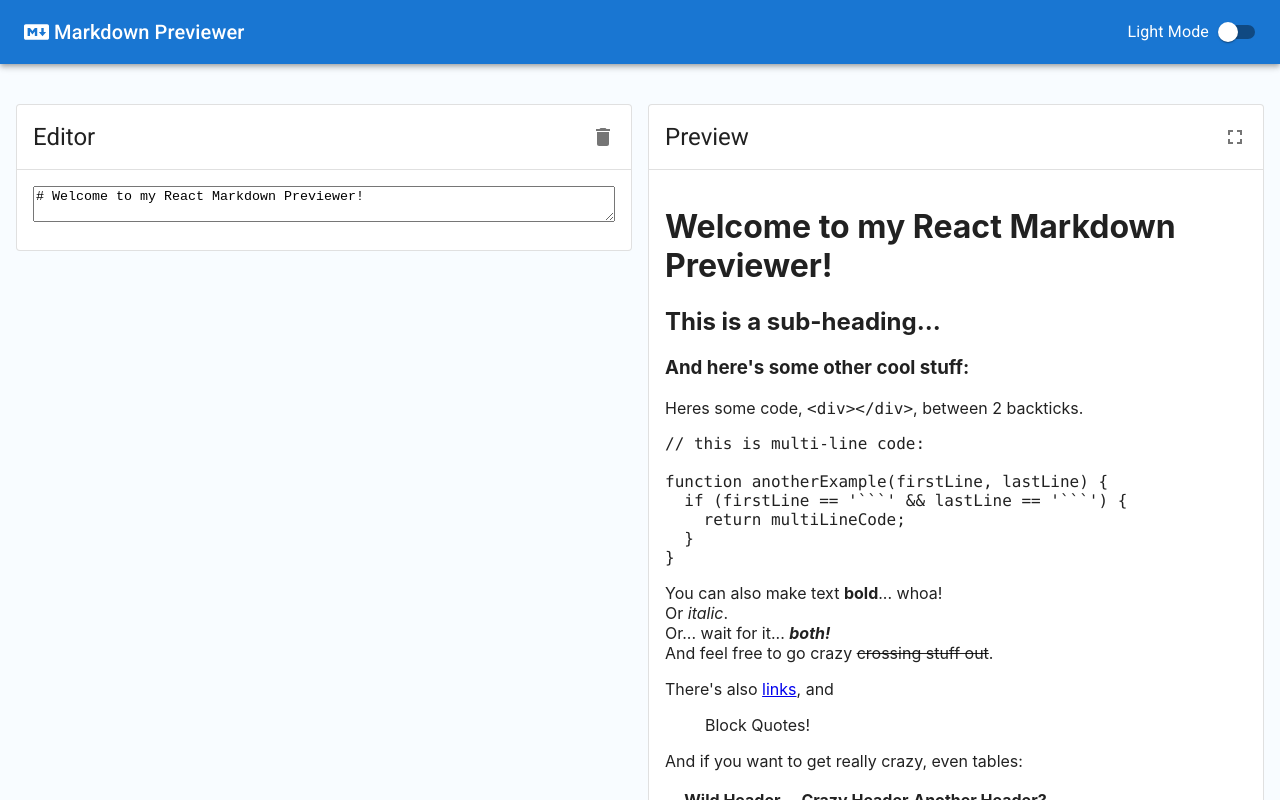
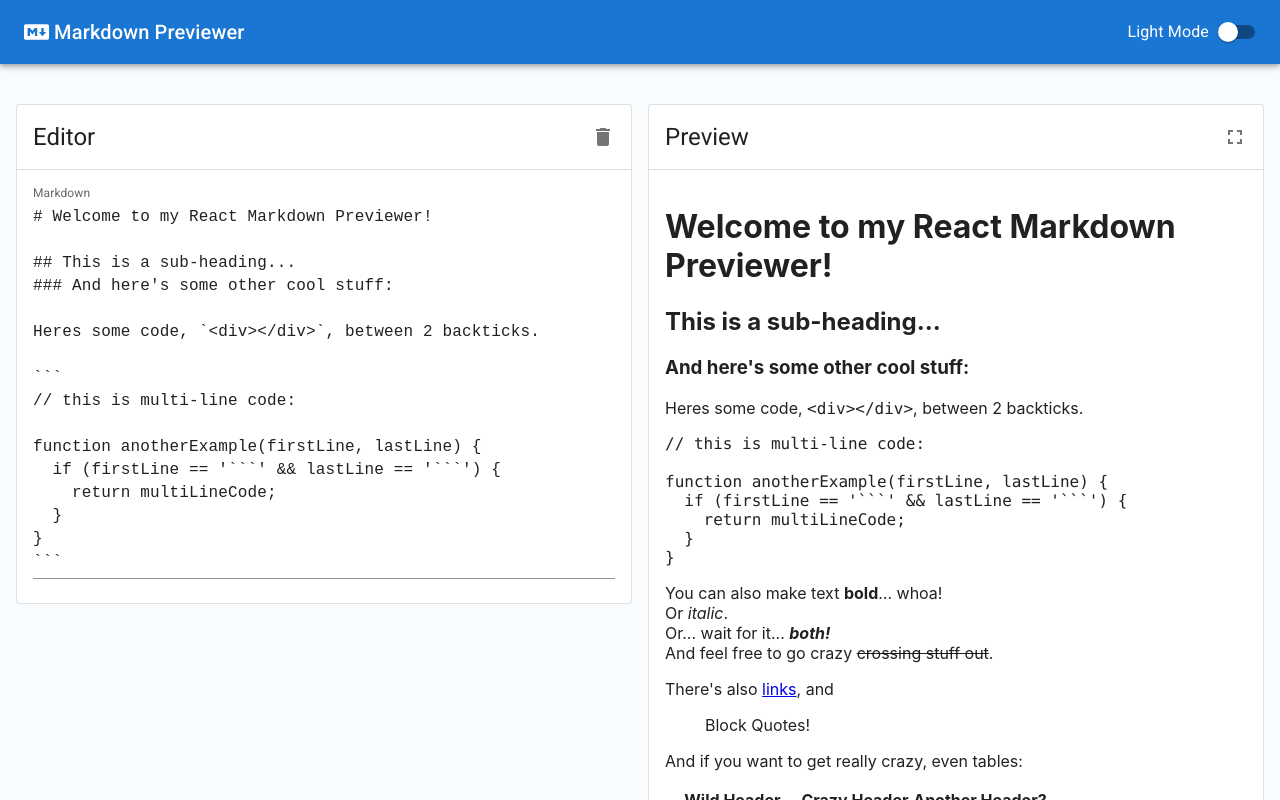
Before and after one commit to c-ehrlich/markdown-previewer, a React (Create React App) app: page / in a window 1280 px wide. Shown: the top 800 px of the page. Built offline with nearby package versions, Linux system fonts and the light colour scheme.

Commit message:
improve TextField on Input component

```diff
--- a/src/components/Input.jsx
+++ b/src/components/Input.jsx
@@ -8,6 +8,7 @@ import {
   Divider,
   Grid,
   IconButton,
+  TextField,
   Tooltip,
 } from "@mui/material";
 
@@ -39,10 +40,17 @@ const Input = (props) => {
         />
         <Divider />
         <CardContent>
-          <TextInput
-            id="editor"
+          <TextField
             value={text}
             onChange={(e) => setText(e.target.value)}
+            id="editor"
+            fullWidth
+            multiline
+            rows={16}
+            label="Markdown"
+            variant="standard"
+            defaultValue="Default Value"
+            inputProps={{style: {fontFamily: "Monospace"}}}
           />
         </CardContent>
       </Card>
```
